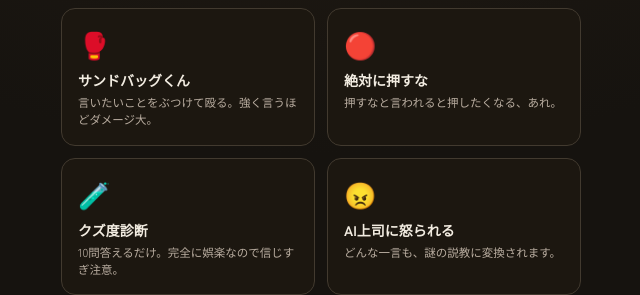
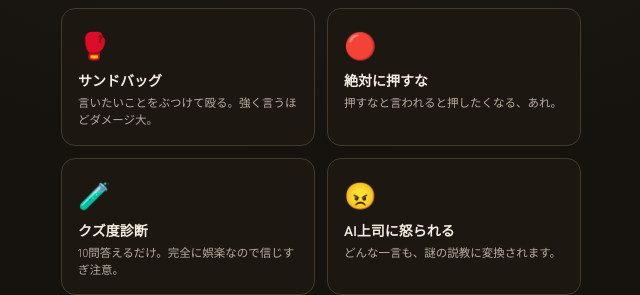
Before and after one commit to Dai-123-kakasi/-, a website: page index.html in a window 1280 px wide. Shown: the part 195-490 px from the top of the page, 319-959 px from the left. Drawn offline with Linux system fonts and the light colour scheme.

Commit message:
ここに変更内容を書く（例: スコア機能を追加した、など）

```diff
--- a/index.html
+++ b/index.html
@@ -252,7 +252,7 @@
     <div class="grid">
       <div class="card" data-go="sandbag">
         <div class="glyph">🥊</div>
-        <div class="title">サンドバッグくん</div>
+        <div class="title">サンドバッグ</div>
         <div class="desc">言いたいことをぶつけて殴る。強く言うほどダメージ大。</div>
       </div>
       <div class="card" data-go="press">
```
